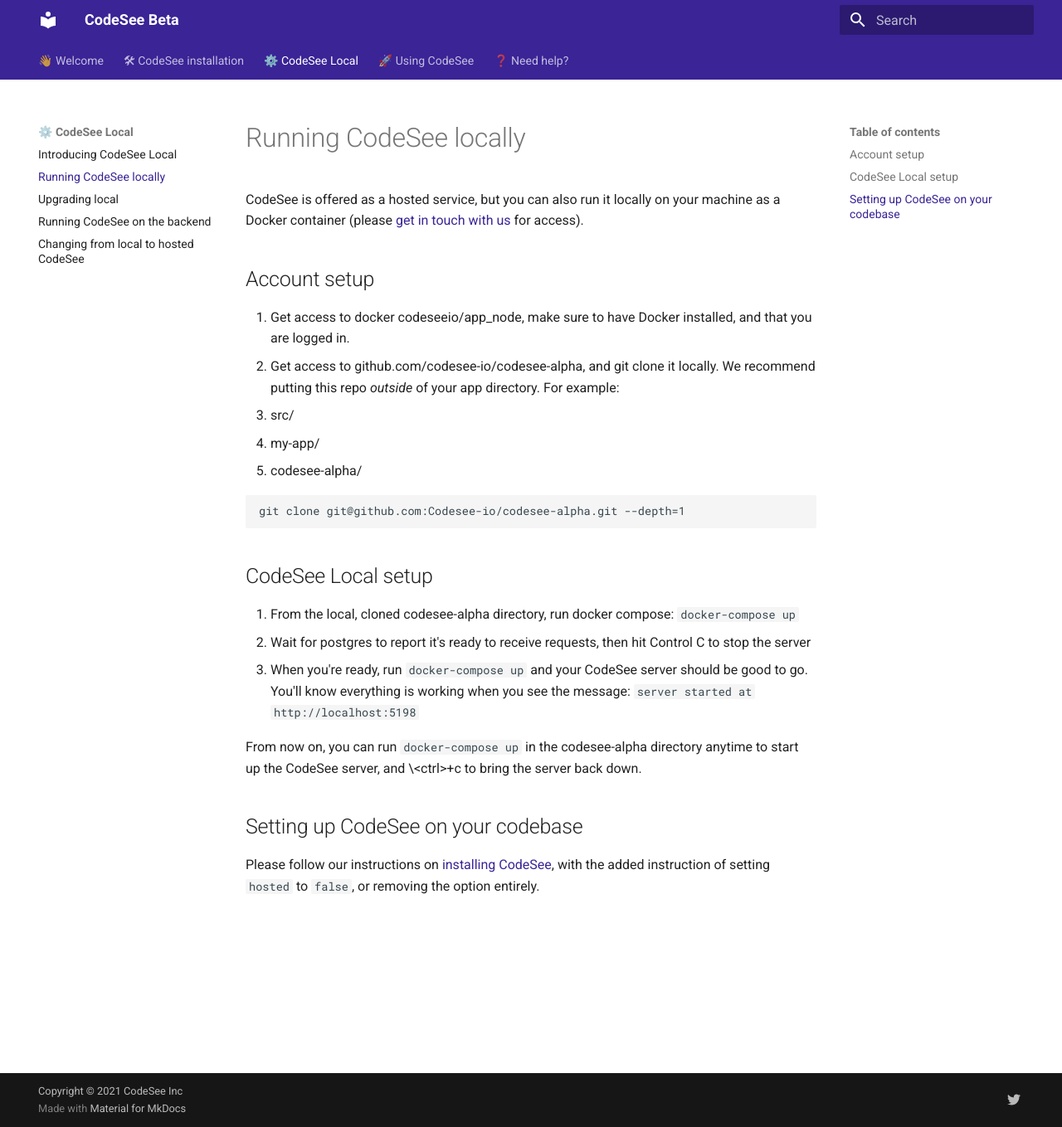
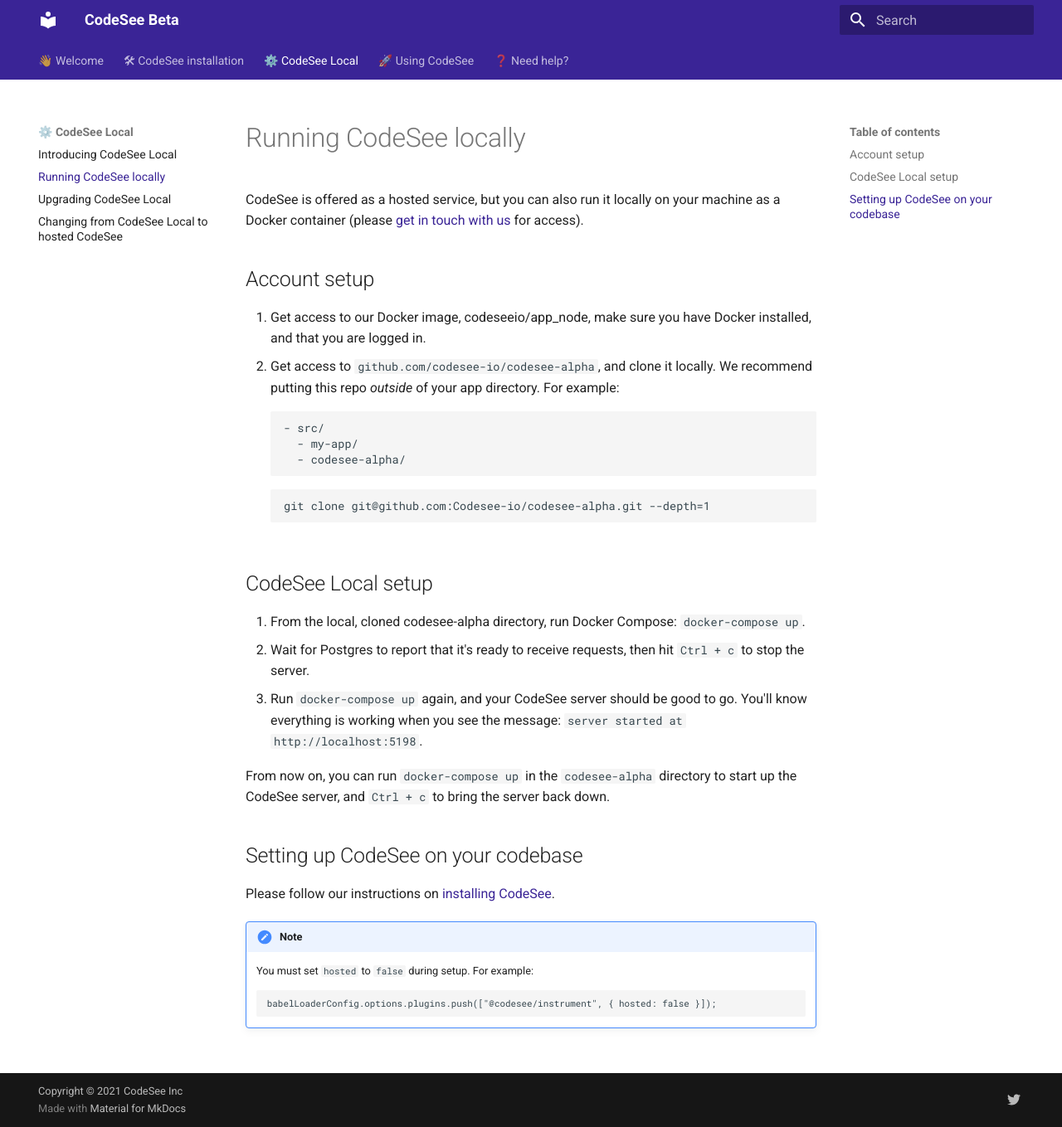
Before and after one commit to Codesee-io/docs, an MkDocs documentation site: the page built from docs/local/local.md, in a window 1280 px wide and 1359 px high. Shown: the whole window at 83% size. Built offline with MkDocs 1.6.1 and Material for MkDocs 9.7.7, drawn with Linux system fonts in a browser that asks for light colours; comment, search, counter and statistics services are not loaded.

Commit message:
light proofread and edit of local, moved backend to install

````diff
--- a/docs/local/local.md
+++ b/docs/local/local.md
@@ -1,26 +1,32 @@
 CodeSee is offered as a hosted service, but you can also run it locally on your machine as a Docker container (please [get in touch with us](mailto:support@codesee.io?subject=CodeSee Local Access) for access).
 
 ## Account setup
-1. Get access to docker codeseeio/app_node, make sure to have Docker installed, and that you are logged in.
-1. Get access to github.com/codesee-io/codesee-alpha, and git clone it locally. We recommend putting this repo *outside* of your app directory. For example:
 
-- src/
-  - my-app/
-  - codesee-alpha/
-
-```
-git clone git@github.com:Codesee-io/codesee-alpha.git --depth=1
-```
+1. Get access to our Docker image, codeseeio/app_node, make sure you have Docker installed, and that you are logged in.
+2. Get access to `github.com/codesee-io/codesee-alpha`, and clone it locally. We recommend putting this repo *outside* of your app directory. For example:
+  ```
+  - src/
+    - my-app/
+    - codesee-alpha/
+  ```
+  ```
+  git clone git@github.com:Codesee-io/codesee-alpha.git --depth=1
+  ```
 
 ## CodeSee Local setup
-1. From the local, cloned codesee-alpha directory, run docker compose:
-   `docker-compose up`
-1. Wait for postgres to report it's ready to receive requests, then hit Control C to stop the server
-1. When you're ready, run `docker-compose up` and your CodeSee server should be good to go. You'll know everything is working when you see the message: `server started at http://localhost:5198`
 
-From now on, you can run `docker-compose up` in the codesee-alpha directory anytime to start up the CodeSee server, and \<ctrl\>+c to bring the server back down.
+1. From the local, cloned codesee-alpha directory, run Docker Compose: `docker-compose up`.
+2. Wait for Postgres to report that it's ready to receive requests, then hit `Ctrl + c` to stop the server.
+3. Run `docker-compose up` again, and your CodeSee server should be good to go. You'll know everything is working when you see the message: `server started at http://localhost:5198`.
+
+From now on, you can run `docker-compose up` in the `codesee-alpha` directory to start up the CodeSee server, and `Ctrl + c` to bring the server back down.
 
 ## Setting up CodeSee on your codebase
 
-Please follow our instructions on [installing CodeSee](../../install/installation), with the added
-instruction of setting `hosted` to `false`, or removing the option entirely.
+Please follow our instructions on [installing CodeSee](../../install/installation).
+
+!!! note
+    You must set `hosted` to `false` during setup. For example:
+    ```
+    babelLoaderConfig.options.plugins.push(["@codesee/instrument", { hosted: false }]);
+    ```
--- a/mkdocs.yml
+++ b/mkdocs.yml
@@ -12,13 +12,13 @@ nav:
     - Gatsby: install/setup-gatsby.md
     - Ember: install/setup-ember.md
     - Generic setup: install/setup-generic.md
+    - Running CodeSee in backend apps: install/backend.md
     - Upgrading your installation: install/upgrade-hosted-version.md
   - ⚙️ CodeSee Local:
     - Introducing CodeSee Local: local/introduction.md
     - Running CodeSee locally: local/local.md
-    - Upgrading local: local/upgrade-local-version.md
-    - Running CodeSee on the backend: local/backend.md
-    - Changing from local to hosted CodeSee: local/hosted.md
+    - Upgrading CodeSee Local: local/upgrade-local-version.md
+    - Changing from CodeSee Local to hosted CodeSee: local/hosted.md
   - 🚀 Using CodeSee:
     - Quick start guide: use/quick-start.md
     - Configuration options: use/options.md
````
Also changed, not shown: docs/install/backend.md (added, +27 -0 lines), docs/local/backend.md (deleted, +0 -25 lines), docs/local/hosted.md (+23 -21 lines), docs/local/upgrade-local-version.md (+8 -5 lines).
